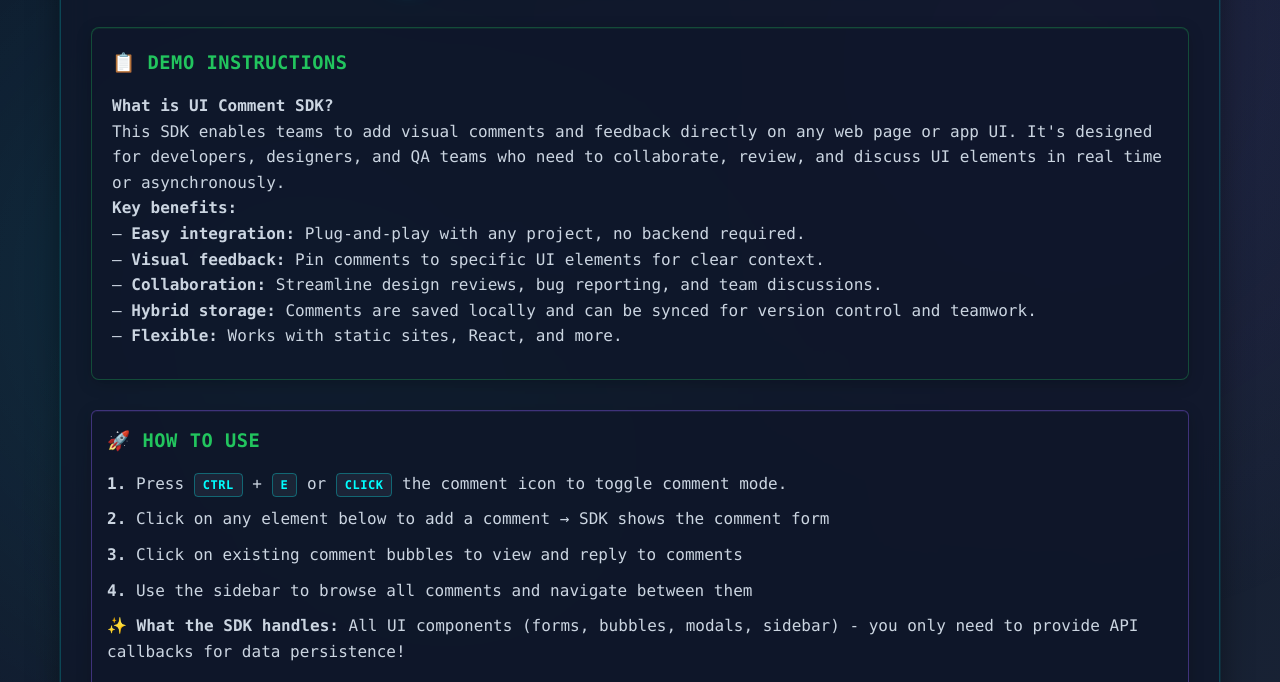
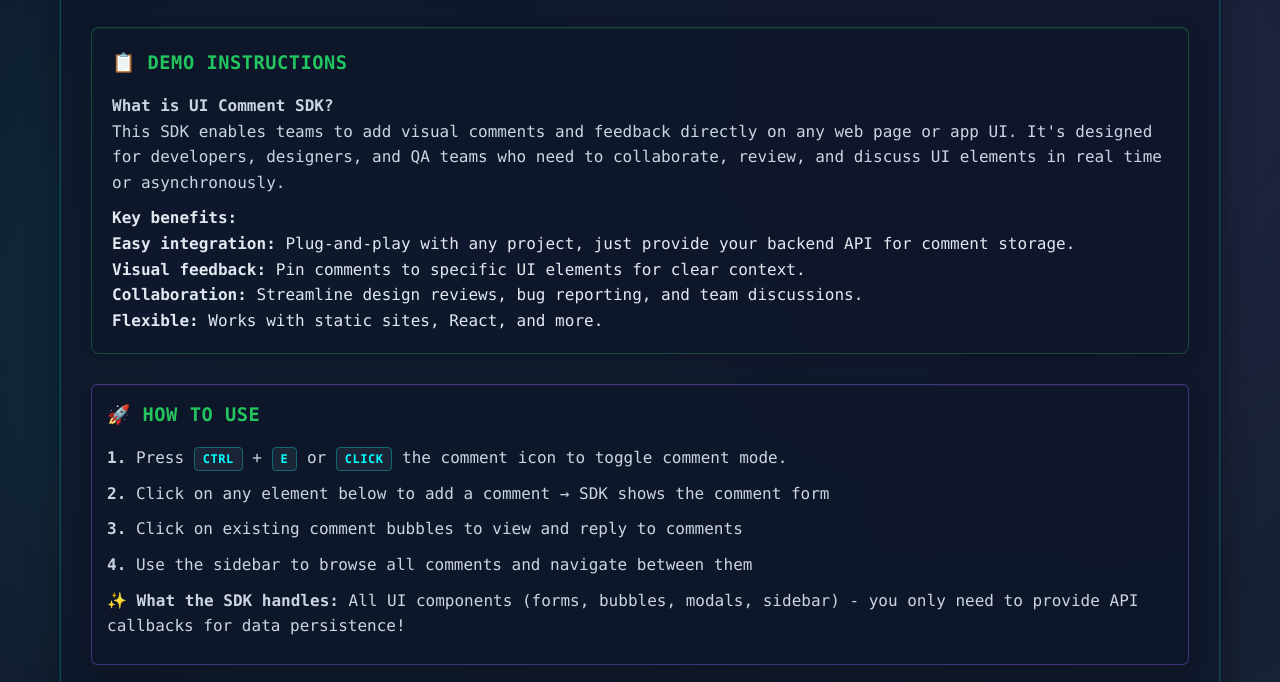
Before and after one commit to dagkien71/UI-Comment-SDK, a website: page demo/index.html in a window 1280 px wide. Shown: the part 118-800 px from the top of the page. Drawn offline with Linux system fonts and the light colour scheme; a script that the page names is missing.

Commit message:
docs(demo): update instructions to clarify backend is required, remove hybrid/local wording

```diff
--- a/demo/index.html
+++ b/demo/index.html
@@ -594,23 +594,14 @@
       <div class="info">
         <h3>📋 Demo Instructions</h3>
 
-        <p>
-          <strong>What is UI Comment SDK?</strong> <br />
-          This SDK enables teams to add visual comments and feedback directly on
-          any web page or app UI. It's designed for developers, designers, and
-          QA teams who need to collaborate, review, and discuss UI elements in
-          real time or asynchronously. <br />
-          <strong>Key benefits:</strong> <br />
-          – <strong>Easy integration:</strong> Plug-and-play with any project,
-          no backend required.<br />
-          – <strong>Visual feedback:</strong> Pin comments to specific UI
-          elements for clear context.<br />
-          – <strong>Collaboration:</strong> Streamline design reviews, bug
-          reporting, and team discussions.<br />
-          – <strong>Hybrid storage:</strong> Comments are saved locally and can
-          be synced for version control and teamwork.<br />
-          – <strong>Flexible:</strong> Works with static sites, React, and more.
-        </p>
+        <p><strong>What is UI Comment SDK?</strong><br>
+This SDK enables teams to add visual comments and feedback directly on any web page or app UI. It's designed for developers, designers, and QA teams who need to collaborate, review, and discuss UI elements in real time or asynchronously.</p>
+<ul><strong>Key benefits:</strong>
+  <li><strong>Easy integration:</strong> Plug-and-play with any project, just provide your backend API for comment storage.</li>
+  <li><strong>Visual feedback:</strong> Pin comments to specific UI elements for clear context.</li>
+  <li><strong>Collaboration:</strong> Streamline design reviews, bug reporting, and team discussions.</li>
+  <li><strong>Flexible:</strong> Works with static sites, React, and more.</li>
+</ul>
       </div>
 
       <div class="info keyboard-shortcut">
```
